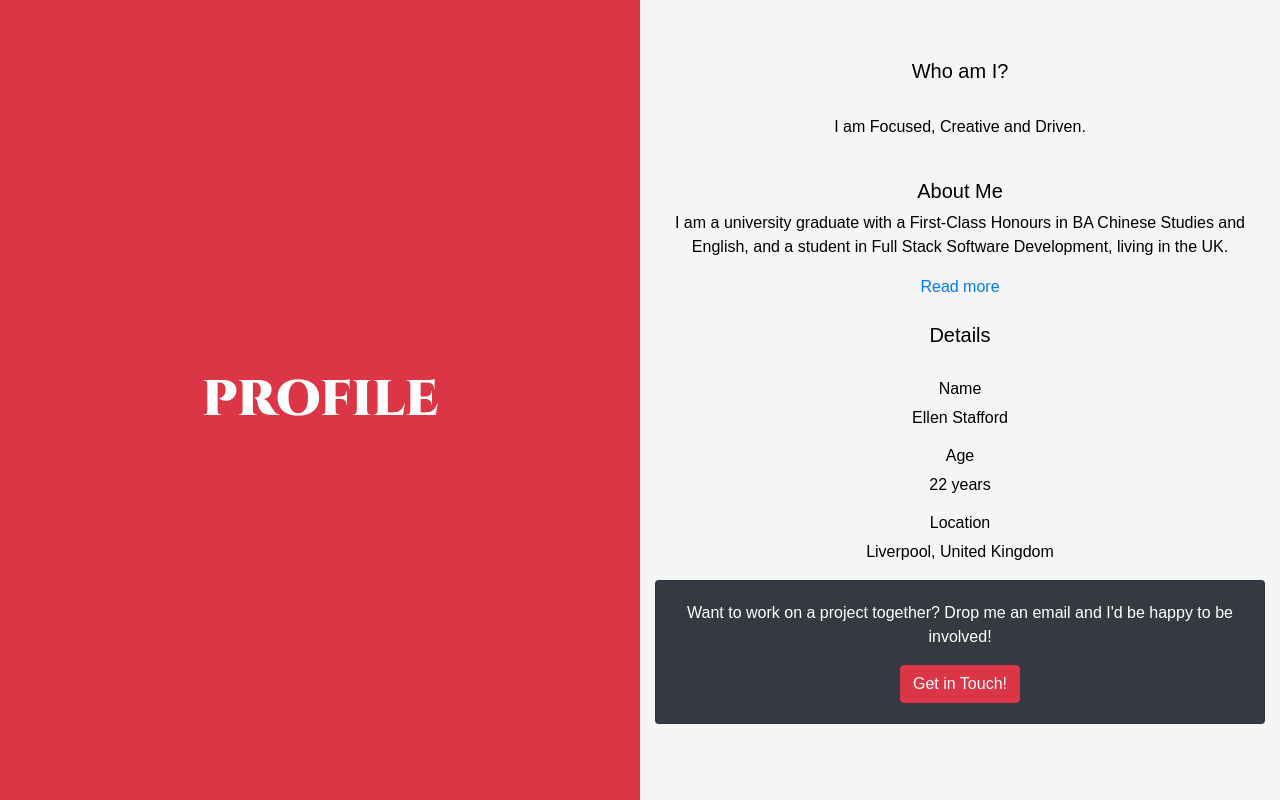
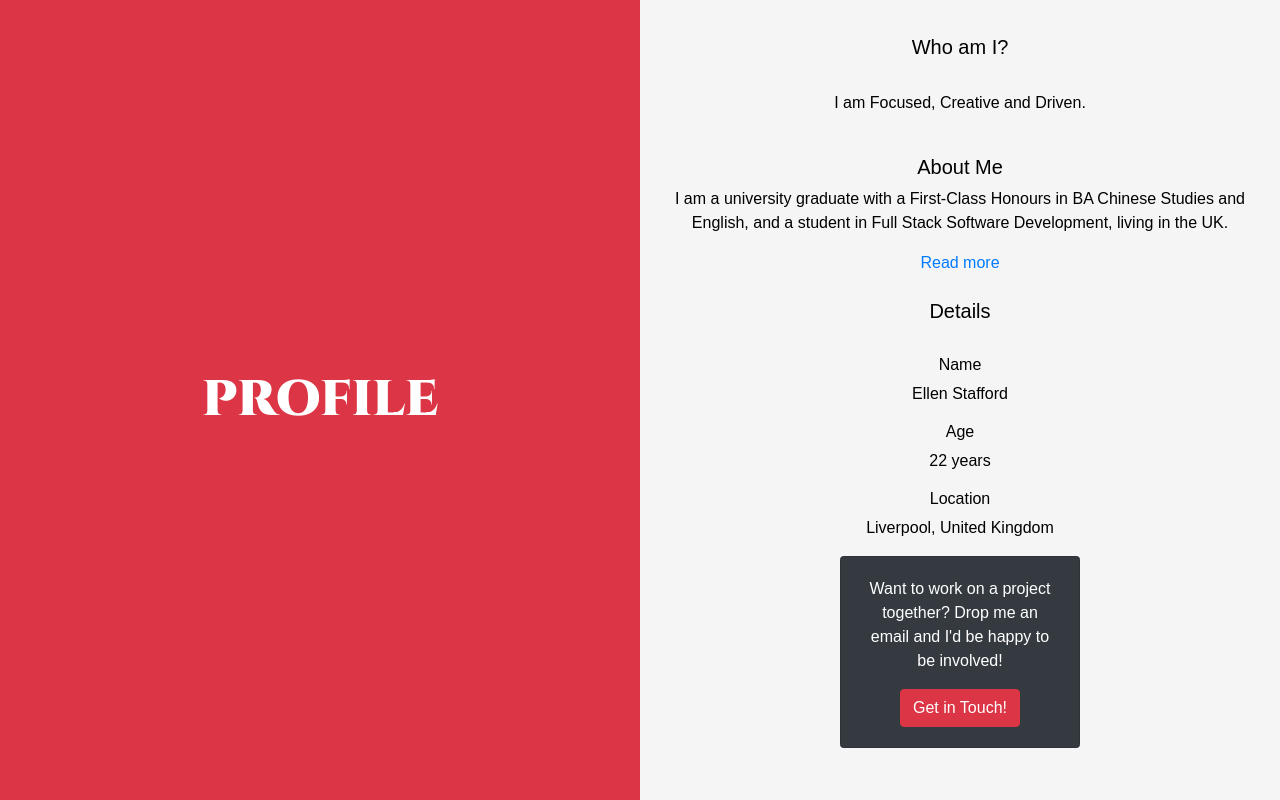
Before and after one commit to EllenSt264/UCD-CV-Project, a plain HTML site: page index.html in a window 1280 px wide. Shown: the part 1352-2152 px from the top of the page. Drawn offline with nearby package versions, Linux system fonts and the light colour scheme; a web font is replaced by a local one.

Commit message:
Fixed typo error in index.html: card inline css was missing 'width'.

```diff
--- a/index.html
+++ b/index.html
@@ -143,7 +143,7 @@
                 <p>22 years</p>
                 <h6>Location</h6>
                 <p>Liverpool, United Kingdom</p>
-                <div class="card text-white bg-dark mb-3" style="15rem;">
+                <div class="card text-white bg-dark mb-3" style="width:15rem;">
                     <div class="card-body">
                         <p class="card-text">
                             Want to work on a project together? Drop me an email and I'd be happy to be involved!
```
